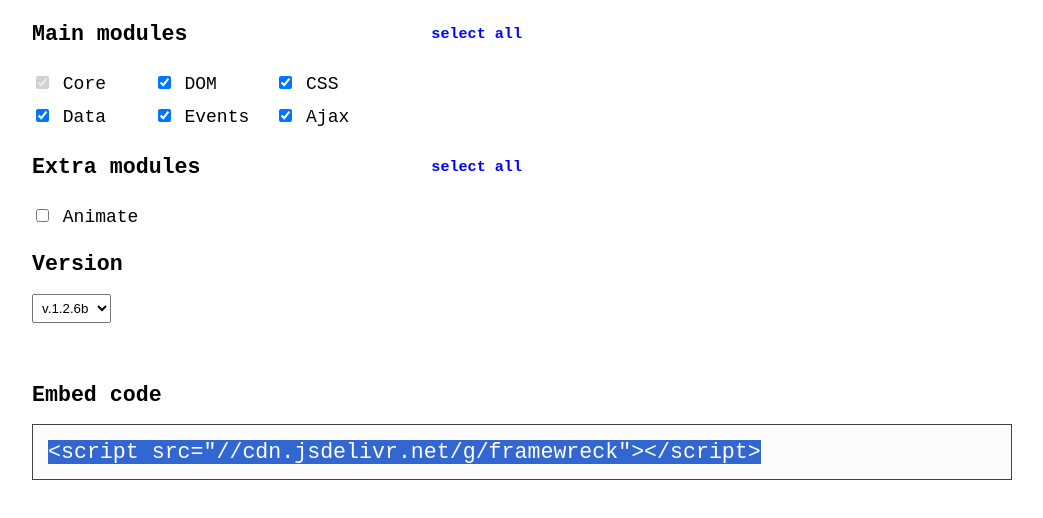
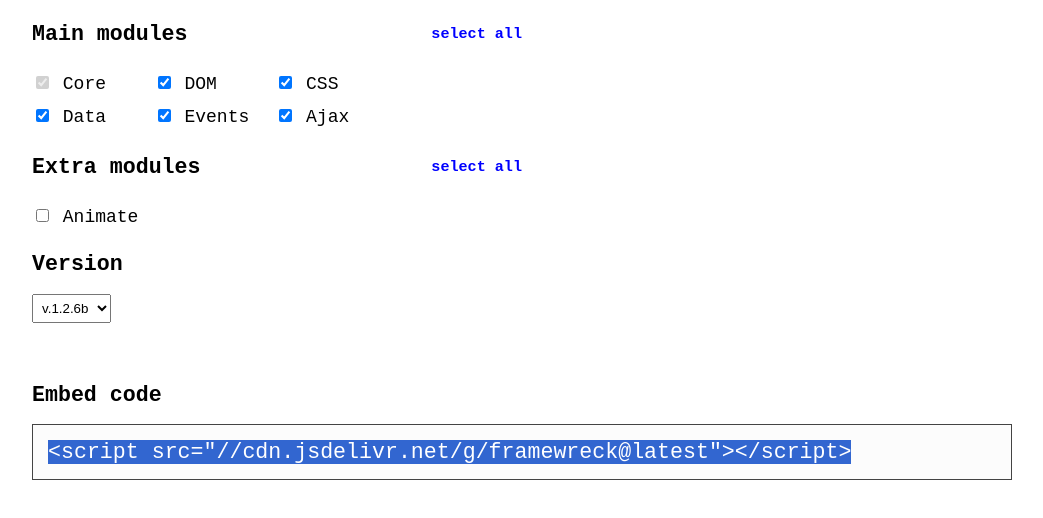
Before and after one commit to misantronic/framewreck, a website: page cdn/index.html in a window 1280 px wide. Shown: the whole page, without its empty margins (118-1161 px from the left). Drawn offline with Linux system fonts and the light colour scheme; a web font is replaced by a local one.

Commit message:
add version every time

```diff
--- a/cdn/index.html
+++ b/cdn/index.html
@@ -165,7 +165,7 @@
 
 			// version
 			var v = F('#slct_version').val();
-			if(v == 'latest') v = '';
+			//if(v == 'latest') v = '';
 			var version = v ? '@'+ v : '';
 
 			url = basePath + version + modules;
```
